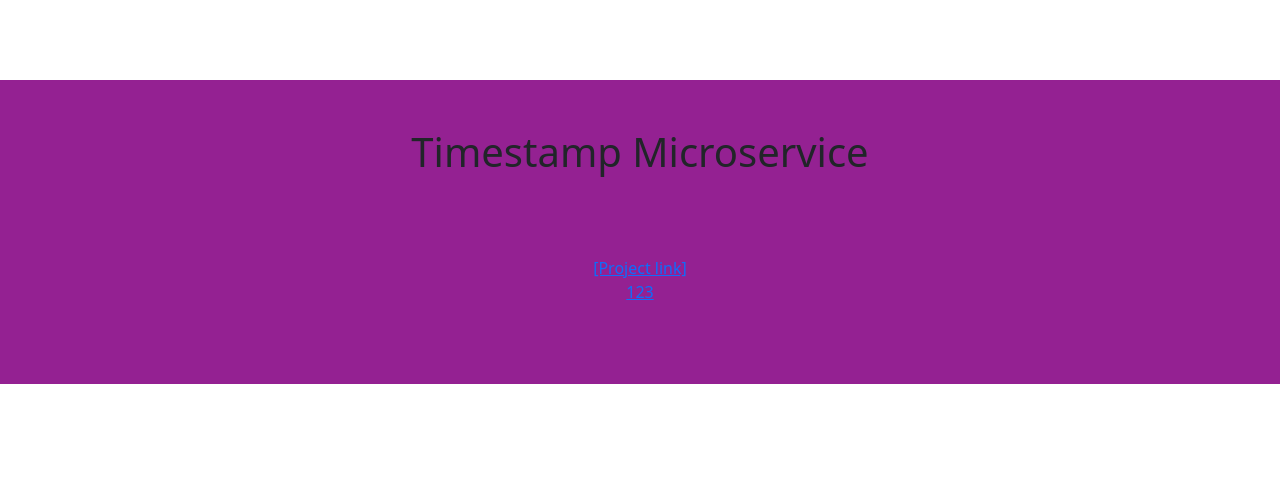
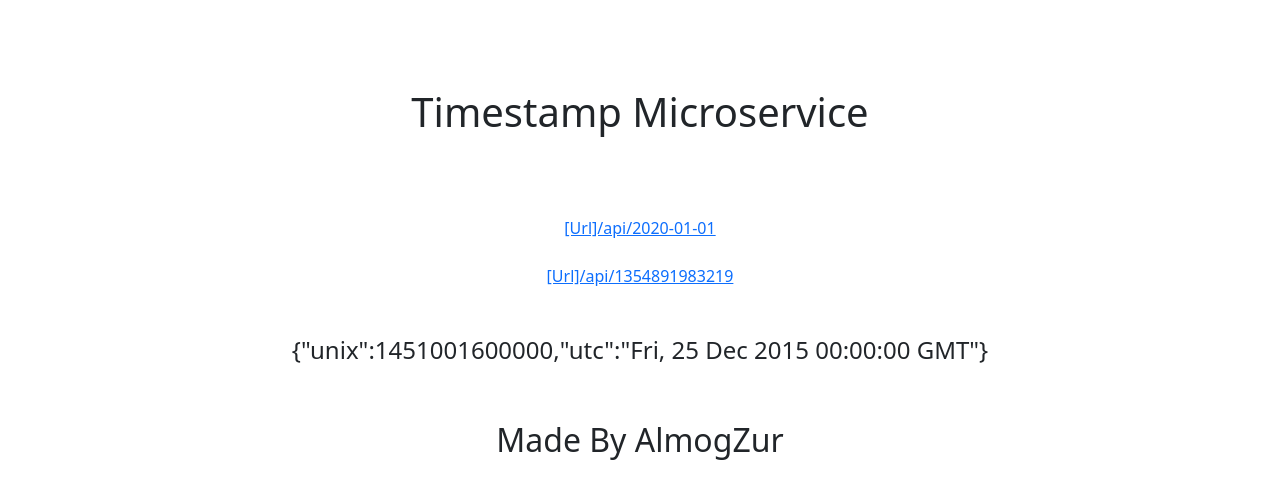
Before and after one commit to almogzur/Backend-Apis-Project, a React (Create React App) app in the folder front/: page / in a window 1280 px wide. Shown: the top 498 px of the page. Built offline with nearby package versions, Linux system fonts and the light colour scheme.

Commit message:
Front changes

```diff
--- a/front/src/App.js
+++ b/front/src/App.js
@@ -7,10 +7,13 @@ render(){
   return( <div id="mdiv">
   <h1 className="text-center p-5" >Timestamp Microservice</h1>
   <br/>
-     <a className="text-center p-5 " href="http://localhost:81/api">[Project link] </a>
+     <a className="text-center p-2 " href="http://localhost/api/2020-01-01">[Url]/api/2020-01-01</a>
      <br/>
-      <a  className="text-center p-3" href="asd"> 123  </a>
+     <br/>
+      <a  className="text-center p-3" href="http://localhost/api/1354891983219"> [Url]/api/1354891983219 </a>
       <br/>
+      <h4 className="p-5">{JSON.stringify({"unix":1451001600000,"utc":"Fri, 25 Dec 2015 00:00:00 GMT"})}</h4>
+      <h2>Made By AlmogZur</h2>
   </div>
   )
 }
--- a/front/src/index.css
+++ b/front/src/index.css
@@ -2,8 +2,7 @@ body{
     background-color: #fff;
 }
 #mdiv{
-    margin-top:10vh;
-    background:#942192;
+    margin-top:5vh;
     text-align: center;
     padding-bottom: 10vh;
 }
--- a/package.json
+++ b/package.json
@@ -4,8 +4,8 @@
   "description": "",
   "main": "server.js",
   "scripts": {
-    "I": "(npm install && cd front && npm install && npm run build )",
-    "DevFront":"(cd front && npm run start)",
+    "I": "(npm install && cd front && npm install && npm run build && npm audit fix --force   )",
+    "DevFront":"(cd front && npm run start )",
     "DevServer": "nodemon -- inspect  server.js",
     "LiveServer": "npm start --staging"
   },
```
Also changed, not shown: front/package.json (+4 -4 lines), 2 other files (tests, documents, lock files or other folders).
